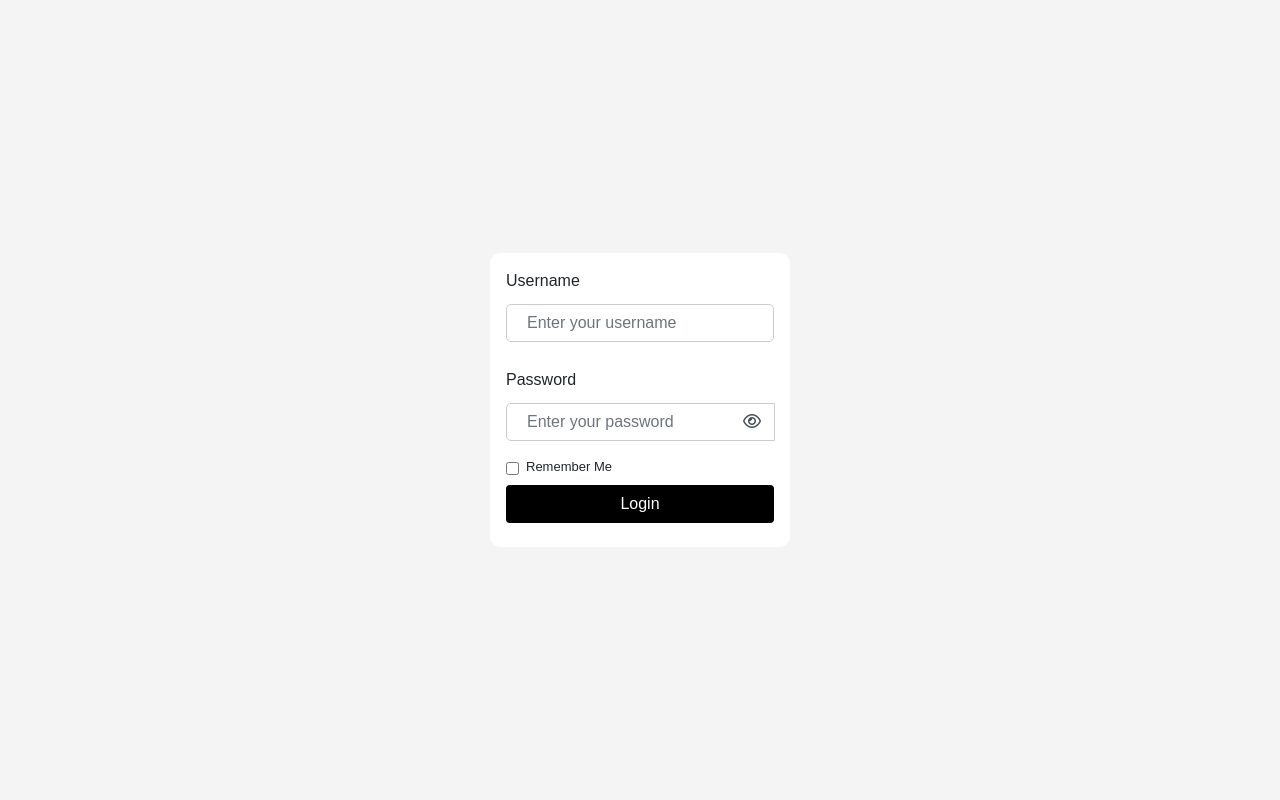
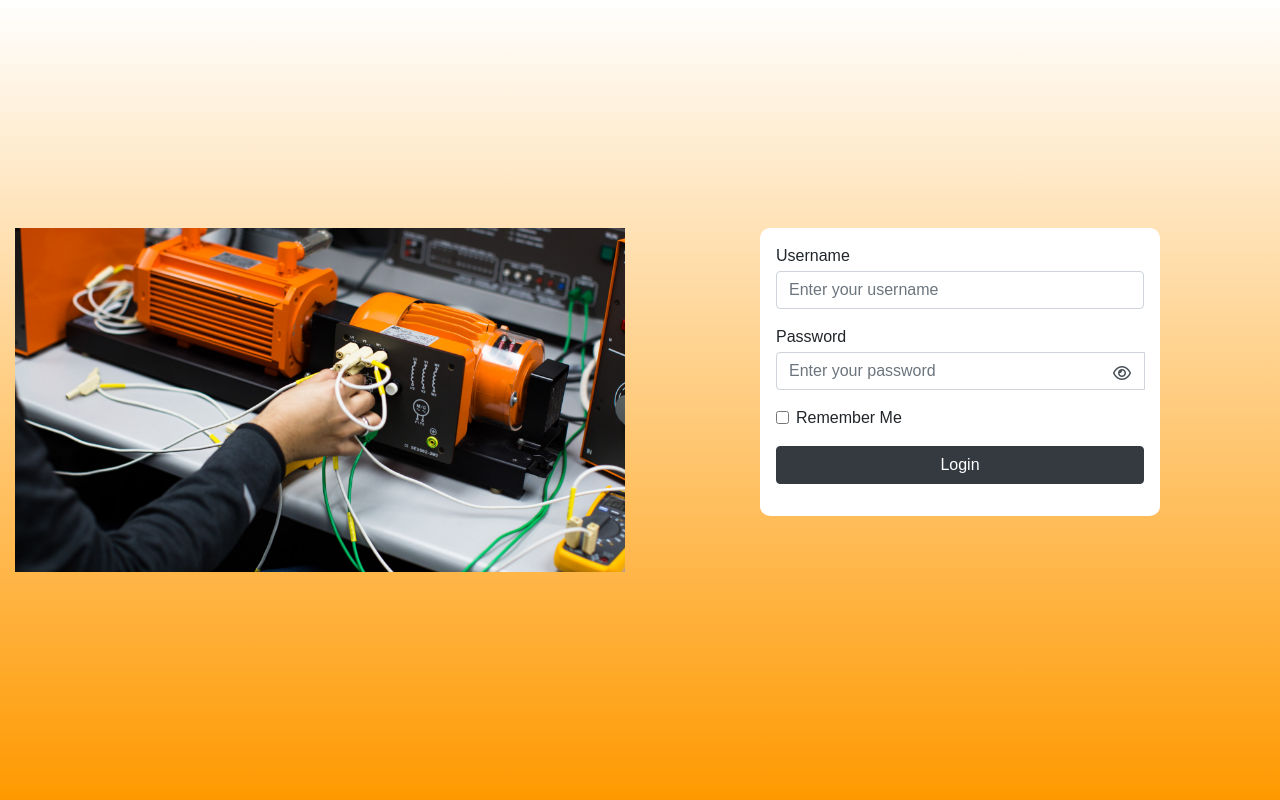
Before and after one commit to AFDanao/ncp3106_grp4, a PHP site: page / in a window 1280 px wide. Run offline with PHP 8.4, Linux system fonts and the light colour scheme; some libraries are stand-ins or nearby versions.

Commit message:
image and updated
new image and shortened code

```diff
--- a/index.php
+++ b/index.php
@@ -30,52 +30,36 @@ if ($_SERVER["REQUEST_METHOD"] == "POST") {
     <style>
         body {
             font-family: 'Poppins', sans-serif;
-            background-color: #f4f4f4;
-            text-align: center;
             height: 100vh;
+            background-image: linear-gradient(#ffffff, #ff9900);
             margin: 0;
+        }
+
+        .login-container {
             display: flex;
             align-items: center;
             justify-content: center;
+            height: 100vh;
         }
 
         .container {
-            width: 300px;
+            width: 400px; /* Adjust the width as needed */
             padding: 16px;
             background-color: white;
-            box-sizing: border-box;
-            text-align: left;
             border-radius: 10px;
         }
 
         label {
-            display: block;
             margin-bottom: 3px;
         }
 
-        input[type=text], input[type=password] {
-            width: 100%;
-            padding: 12px 20px;
-            margin: 8px 0;
-            display: inline-block;
-            border: 1px solid #ccc;
-            box-sizing: border-box;
+        input[type=text],
+        input[type=password] {
             margin-bottom: 10px;
-            border-radius: 5px;
-        }
-
-        input[type=checkbox] {
-            margin-bottom: 11px;
         }
 
         button {
-            background-color: black;
-            color: white;
-            padding: 14px 20px;
-            margin: 8px 0;
-            border: none;
             cursor: pointer;
-            width: 100%;
             border-radius: 5px;
         }
 
@@ -83,23 +67,6 @@ if ($_SERVER["REQUEST_METHOD"] == "POST") {
             opacity: 0.8;
         }
 
-        .forgot-password {
-            color: #333;
-            text-decoration: none;
-            font-size: small;
-            display: block;
-            margin-top: 5px;
-            text-align: right;
-        }
-
-        .small-text {
-            font-size: small;
-        }
-
-        .btn-custom {
-             background-color: black;
-             color: white;
-        }
         .password-eye {
             position: absolute;
             right: 1px;
@@ -107,13 +74,29 @@ if ($_SERVER["REQUEST_METHOD"] == "POST") {
             transform: translateY(-50%);
             cursor: pointer;
         }
+
         .input-group-text {
             background-color: transparent;
             border: none;
         }
+
+        .img-container {
+            width: 1000px; /* Adjust the width as needed */
+            max-width: 100%;
+            margin-right: auto; /* Adjust the margin as needed */
+        }
     </style>
 </head>
 <body>
+    <div class="container-fluid login-container">
+        <div class="row">
+            <div class="col-md-6">
+                <div class="img-container">
+                    <img src="engineering.png" alt="Engineering Image" class="img-fluid">
+                </div>
+            </div>
+
+            <div class="col-md-6">
                 <div class="container">
                     <form action="<?php echo htmlspecialchars($_SERVER["PHP_SELF"]); ?>" method="post">
                         <div class="form-group">
@@ -138,9 +121,15 @@ if ($_SERVER["REQUEST_METHOD"] == "POST") {
                             <label class="form-check-label small-text" for="remember">Remember Me</label>
                         </div>
 
-            <button type="submit" class="btn btn-custom">Login</button>
+                        <div class="form-group mt-3">
+                            <button type="submit" class="btn btn-dark btn-block">Login</button>
+                        </div>
+
                         <span><?php echo $error ?></span>
                     </form>
+                </div>
+            </div>
+        </div>
     </div>
 
     <script src="https://kit.fontawesome.com/a076d05399.js"></script>
```
Also changed, not shown: engineering.png (added). Lines whose indentation alone changed are shown as unchanged.
